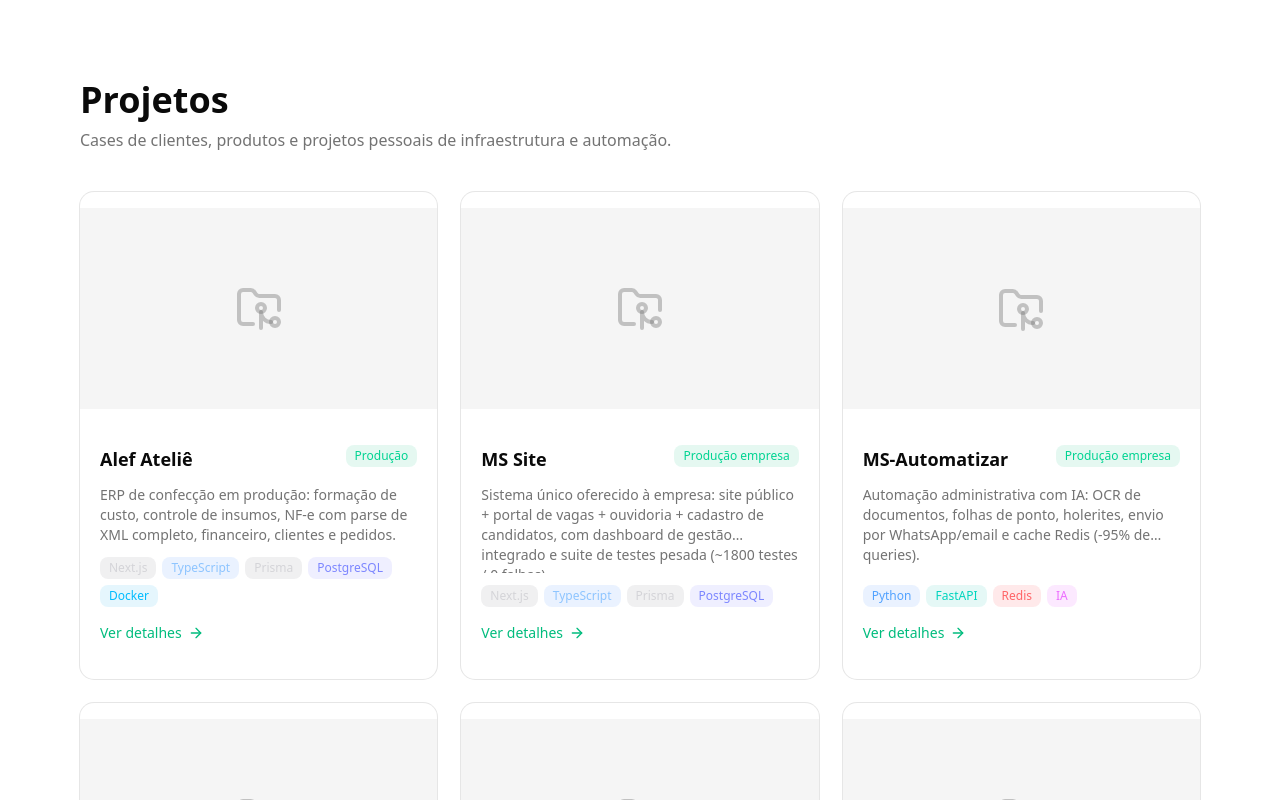
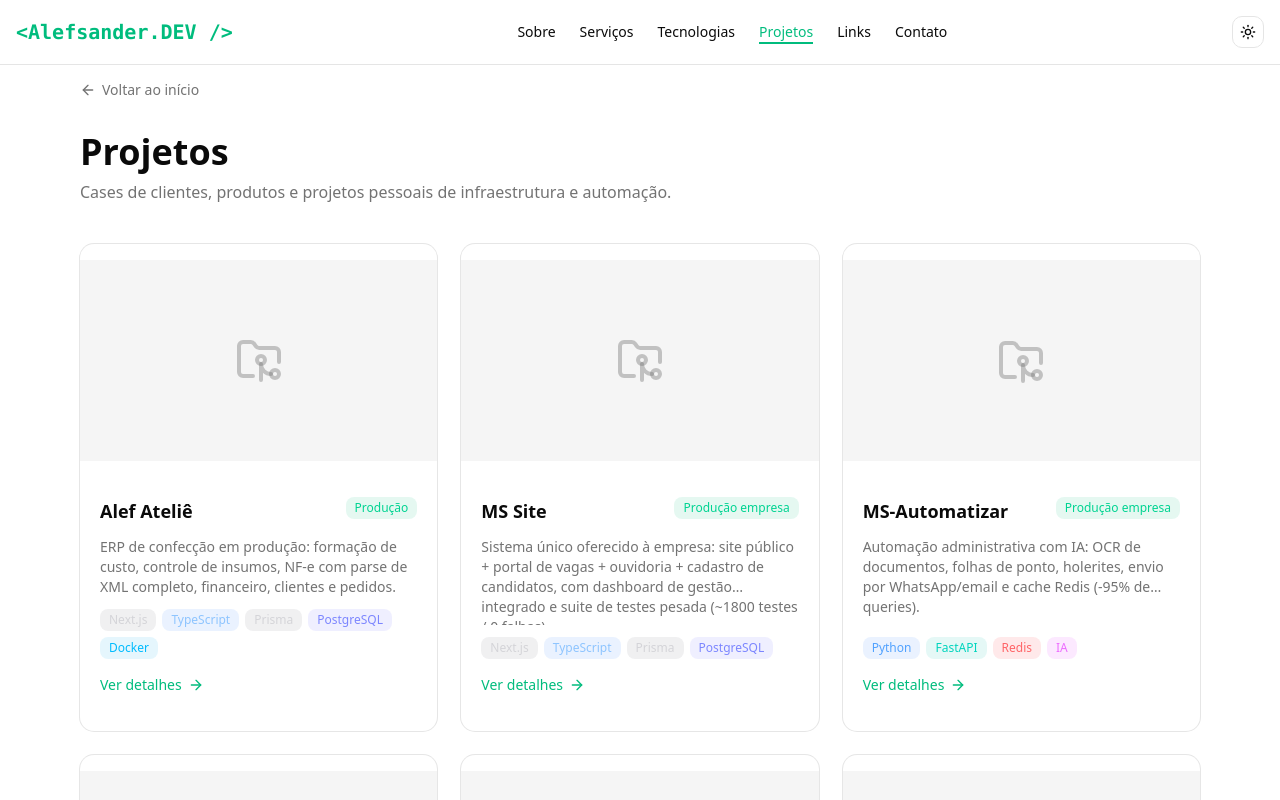
Before and after one commit to alefsanderribeiro/alefsander.dev-site-next, a Next.js app: page /projetos in a window 1280 px wide. Shown: the top 800 px of the page. Built offline with nearby package versions, Linux system fonts and the light colour scheme.

Commit message:
feat(nav): navbar com estado ativo em /projetos, menu mobile e footer nas paginas de projetos

```diff
--- a/app/globals.css
+++ b/app/globals.css
@@ -209,6 +209,12 @@
 .section-link:hover::after {
   width: 100%;
 }
+.section-link-active::after {
+  width: 100%;
+}
+.section-link-active:hover::after {
+  width: 100%;
+}
 .terminal-dot {
   animation: terminalPulse 2s ease-in-out infinite;
 }
--- a/app/projetos/[slug]/page.tsx
+++ b/app/projetos/[slug]/page.tsx
@@ -5,6 +5,8 @@ import { Badge } from "@/components/ui/badge";
 import { Card, CardContent } from "@/components/ui/card";
 import { getProject, projects, techColors } from "@/lib/projects";
 import { ArrowLeft, ExternalLink } from "lucide-react";
+import Header from "@/components/Header";
+import Footer from "@/components/Footer";
 
 interface Props {
   params: Promise<{ slug: string }>;
@@ -32,7 +34,14 @@ export default async function ProjectPage({ params }: Props) {
 
   return (
     <main className="min-h-screen">
+      <Header />
       <div className="container mx-auto max-w-3xl py-20 px-4">
+        <Link
+          href="/"
+          className="inline-flex items-center gap-1.5 text-sm text-muted-foreground hover:text-brand transition mb-4"
+        >
+          <ArrowLeft className="w-4 h-4" /> Voltar ao início
+        </Link>
         <Link
           href="/projetos"
           className="inline-flex items-center gap-1.5 text-sm text-muted-foreground hover:text-brand transition mb-8"
@@ -80,6 +89,7 @@ export default async function ProjectPage({ params }: Props) {
           </a>
         )}
       </div>
+      <Footer />
     </main>
   );
 }
--- a/app/projetos/page.tsx
+++ b/app/projetos/page.tsx
@@ -3,7 +3,9 @@ import type { Metadata } from "next";
 import { Card, CardContent } from "@/components/ui/card";
 import { Badge } from "@/components/ui/badge";
 import { projects, techColors } from "@/lib/projects";
-import { ArrowRight, FolderGit2 } from "lucide-react";
+import { ArrowLeft, ArrowRight, FolderGit2 } from "lucide-react";
+import Header from "@/components/Header";
+import Footer from "@/components/Footer";
 
 export const metadata: Metadata = {
   title: "Projetos — Alefsander.DEV",
@@ -13,7 +15,14 @@ export const metadata: Metadata = {
 export default function ProjetosPage() {
   return (
     <main className="min-h-screen">
+      <Header />
       <div className="container mx-auto max-w-6xl py-20 px-4">
+        <Link
+          href="/"
+          className="inline-flex items-center gap-1.5 text-sm text-muted-foreground hover:text-brand transition mb-8"
+        >
+          <ArrowLeft className="w-4 h-4" /> Voltar ao início
+        </Link>
         <h1 className="text-4xl font-bold mb-2">Projetos</h1>
         <p className="text-muted-foreground mb-10 max-w-2xl">
           Cases de clientes, produtos e projetos pessoais de infraestrutura e automação.
@@ -61,6 +70,7 @@ export default function ProjetosPage() {
           ))}
         </div>
       </div>
+      <Footer />
     </main>
   );
 }
--- a/components/Header.tsx
+++ b/components/Header.tsx
@@ -1,33 +1,96 @@
-import { ModeToggle } from "@/components/DropDownMenu"
+"use client";
+import { usePathname } from "next/navigation";
+import { useState } from "react";
+import { Menu, X } from "lucide-react";
+import { ModeToggle } from "@/components/DropDownMenu";
 
 export default function Header() {
+  const pathname = usePathname();
+  const [open, setOpen] = useState(false);
+
+  const isProjects = pathname.startsWith("/projetos");
+  const isHome = pathname === "/";
+
   const links = [
-    { href: "#sobre", label: "Sobre" },
-    { href: "#servicos", label: "Serviços" },
-    { href: "#tecnologias", label: "Tecnologias" },
-    { href: "#portfolio", label: "Projetos" },
-    { href: "#links", label: "Links" },
-    { href: "#contato", label: "Contato" },
+    { id: "#sobre", label: "Sobre" },
+    { id: "#servicos", label: "Serviços" },
+    { id: "#tecnologias", label: "Tecnologias" },
+    { id: "#portfolio", label: "Projetos" },
+    { id: "#links", label: "Links" },
+    { id: "#contato", label: "Contato" },
   ];
 
+  // Na home as âncoras são simples (#sobre...). Em outras páginas, os links
+  // apontam de volta à home na seção correta ("/#sobre"...).
+  const hrefFor = (id: string) => (isHome ? id : `/${id}`);
 
   return (
     <header className="fixed top-0 left-0 right-0 z-50 bg-background/80 backdrop-blur-md border-b border-border">
       <div className="container mx-auto px-4 py-4 flex items-center justify-between">
-        <a href="#hero" className="text-xl font-mono font-bold text-brand hover:text-brand-hover transition">
+        <a
+          href={isHome ? "#hero" : "/"}
+          className="text-xl font-mono font-bold text-brand hover:text-brand-hover transition"
+        >
           &lt;Alefsander.DEV /&gt;
         </a>
+
         <nav className="hidden md:flex gap-6 text-sm font-medium">
-          {links.map((link) => (
-            <a key={link.href} href={link.href} className="section-link hover:text-brand transition">
-              {link.label}
-            </a>
+          {links.map((link) => {
+            const isActive = link.id === "#portfolio" && isProjects;
+            return (
+              <a
+                key={link.id}
+                href={hrefFor(link.id)}
+                className={`section-link transition ${
+                  isActive ? "text-brand" : "hover:text-brand"
+                } ${isActive ? "section-link-active" : ""}`}
+                aria-current={isActive ? "page" : undefined}
+              >
+                {link.label}
+              </a>
+            );
+          })}
+        </nav>
 
-          ))}
+        <div className="flex items-center gap-2">
+          <ModeToggle />
 
+          {/* Menu mobile */}
+          <button
+            type="button"
+            onClick={() => setOpen((v) => !v)}
+            className="md:hidden inline-flex items-center justify-center h-9 w-9 rounded-lg border border-border text-foreground hover:bg-muted transition"
+            aria-label={open ? "Fechar menu" : "Abrir menu"}
+            aria-expanded={open}
+          >
+            {open ? <X className="w-5 h-5" /> : <Menu className="w-5 h-5" />}
+          </button>
+        </div>
+      </div>
+
+      {/* Painel mobile */}
+      {open && (
+        <nav className="md:hidden border-t border-border bg-background/95 backdrop-blur-md px-4 py-4">
+          <div className="flex flex-col gap-1">
+            {links.map((link) => {
+              const isActive = link.id === "#portfolio" && isProjects;
+              return (
+                <a
+                  key={link.id}
+                  href={hrefFor(link.id)}
+                  onClick={() => setOpen(false)}
+                  className={`rounded-lg px-3 py-2 text-sm font-medium transition ${
+                    isActive ? "text-brand bg-brand/10" : "text-foreground hover:text-brand hover:bg-muted"
+                  }`}
+                  aria-current={isActive ? "page" : undefined}
+                >
+                  {link.label}
+                </a>
+              );
+            })}
+          </div>
         </nav>
-        <ModeToggle />
-      </div>
+      )}
     </header>
   );
 }
```
